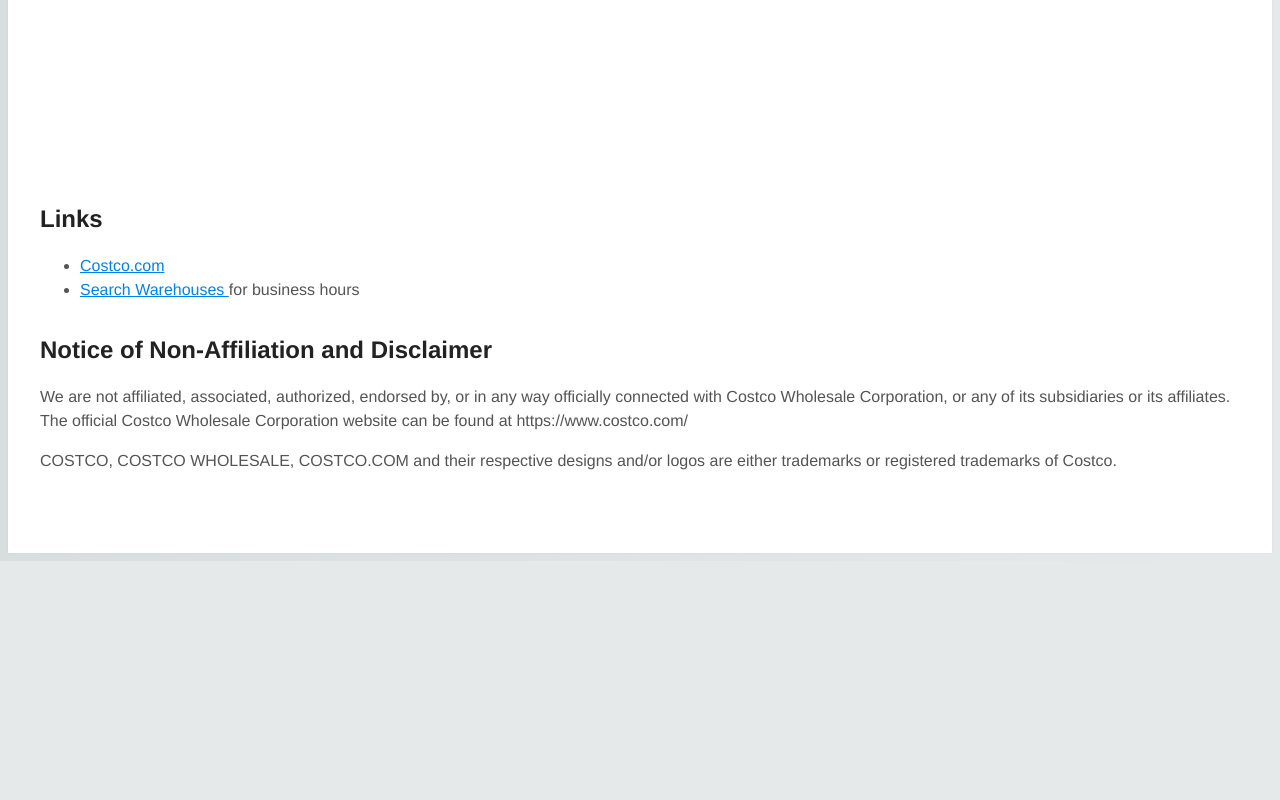
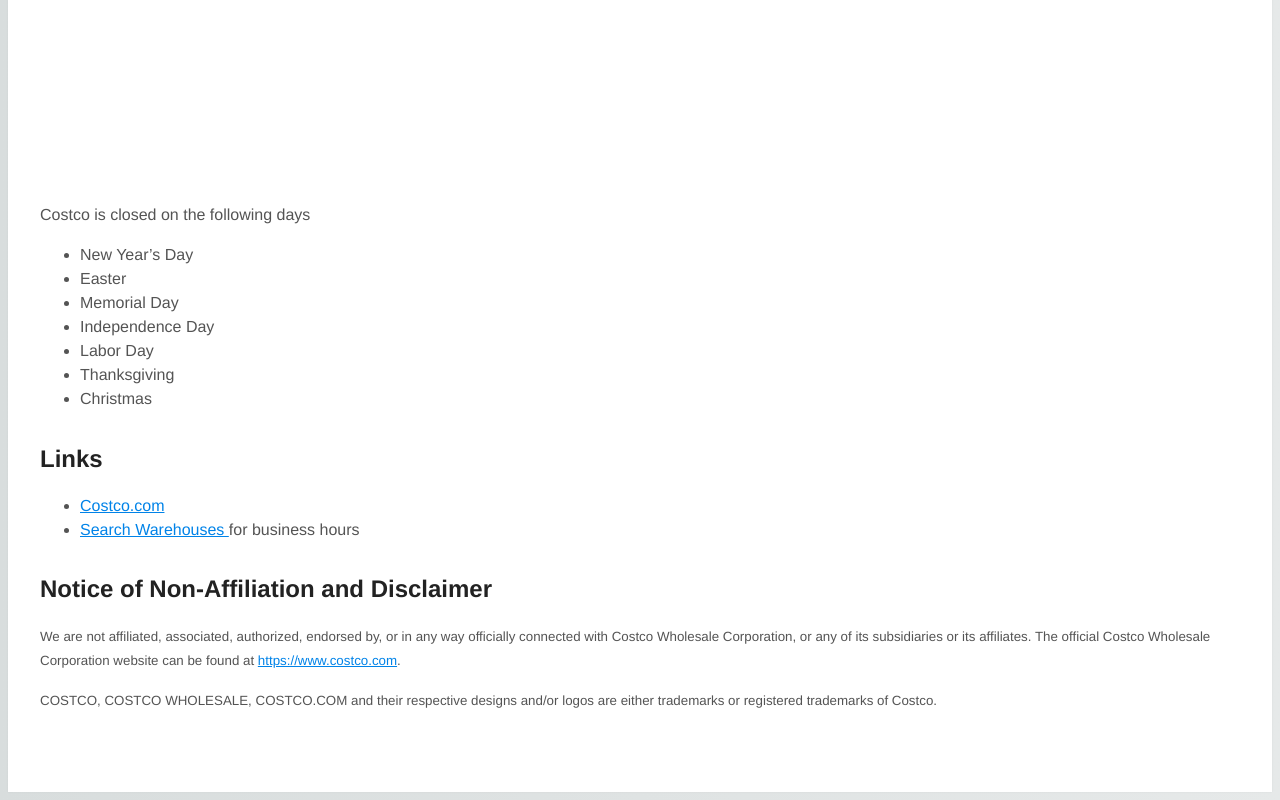
Before and after one commit to tevfikyucek/iscostcoopentoday, a plain HTML site: page index.html in a window 1280 px wide. Shown: the part 826-1626 px from the top of the page. Before the commit the page ends 1387 px from the top, so only its background shows below. Drawn offline with Linux system fonts and the light colour scheme.

Commit message:
Added closed days and made footer smaller font size.

```diff
--- a/index.html
+++ b/index.html
@@ -77,6 +77,17 @@ onloadfunc = function()
 
         <h1><output name="gmax" id="gmax">OPEN</output></h1>
 
+        <p>Costco is closed on the following days</p>
+        <ul>
+            <li>New Year’s Day</li>
+            <li>Easter</li>
+            <li>Memorial Day</li>
+            <li>Independence Day</li>
+            <li>Labor Day</li>
+            <li>Thanksgiving</li>
+            <li>Christmas</li>
+        </ul>
+
         <h2>Links</h2>
         <ul>
             <li><a href="http://www.costco.com">Costco.com</a></li>
@@ -85,9 +96,9 @@ onloadfunc = function()
 
         <h2>Notice of Non-Affiliation and Disclaimer</h2>
 
-        <p>We are not affiliated, associated, authorized, endorsed by, or in any way officially connected with Costco Wholesale Corporation, or any of its subsidiaries or its affiliates. The official Costco Wholesale Corporation website can be found at https://www.costco.com/</p>
+        <p><small>We are not affiliated, associated, authorized, endorsed by, or in any way officially connected with Costco Wholesale Corporation, or any of its subsidiaries or its affiliates. The official Costco Wholesale Corporation website can be found at <a href="https://www.costco.com/">https://www.costco.com</a>.</small></p>
 
-        <p>COSTCO, COSTCO WHOLESALE, COSTCO.COM and their respective designs and/or logos are either trademarks or registered trademarks of Costco.</p>
+        <p><small>COSTCO, COSTCO WHOLESALE, COSTCO.COM and their respective designs and/or logos are either trademarks or registered trademarks of Costco.</small></p>
 
     </body>
 </html>
```
